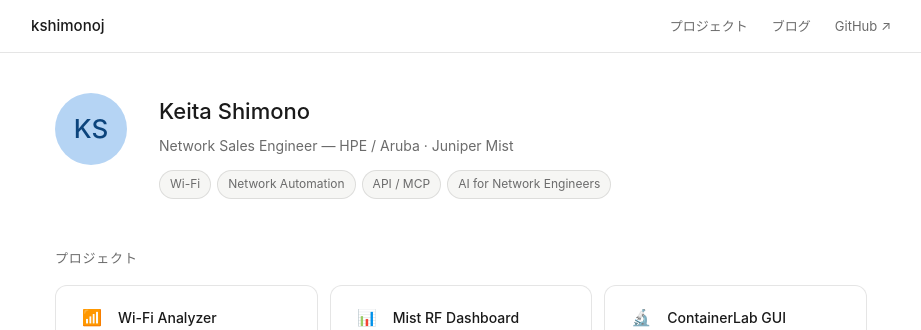
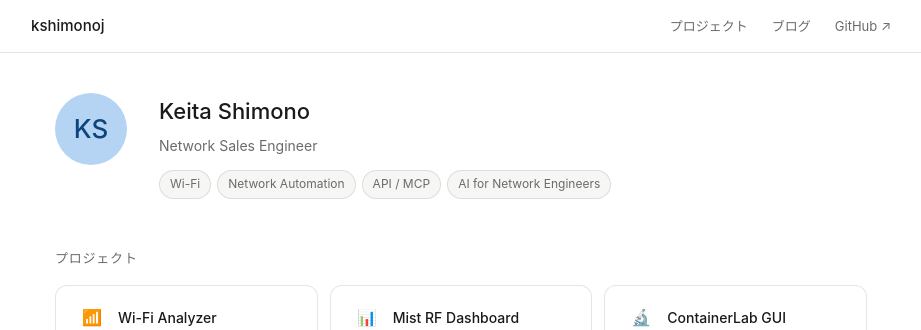
Before and after one commit to kshimonoj/kshimonoj.github.io, a Jekyll site: the page built from index.html, in a window 1280 px wide. Shown: the top 330 px of the page, without its empty margins (179-1100 px from the left). Built offline with Jekyll 4.4.1, drawn with Linux system fonts in a browser that asks for light colours.

Commit message:
Update index.html

```diff
--- a/index.html
+++ b/index.html
@@ -6,7 +6,7 @@ layout: default
   <div class="avatar">KS</div>
   <div class="hero-text">
     <h1>Keita Shimono</h1>
-    <p class="role">Network Sales Engineer — HPE / Aruba · Juniper Mist</p>
+    <p class="role">Network Sales Engineer</p>
     <div class="tags">
       <span class="tag">Wi-Fi</span>
       <span class="tag">Network Automation</span>
```
